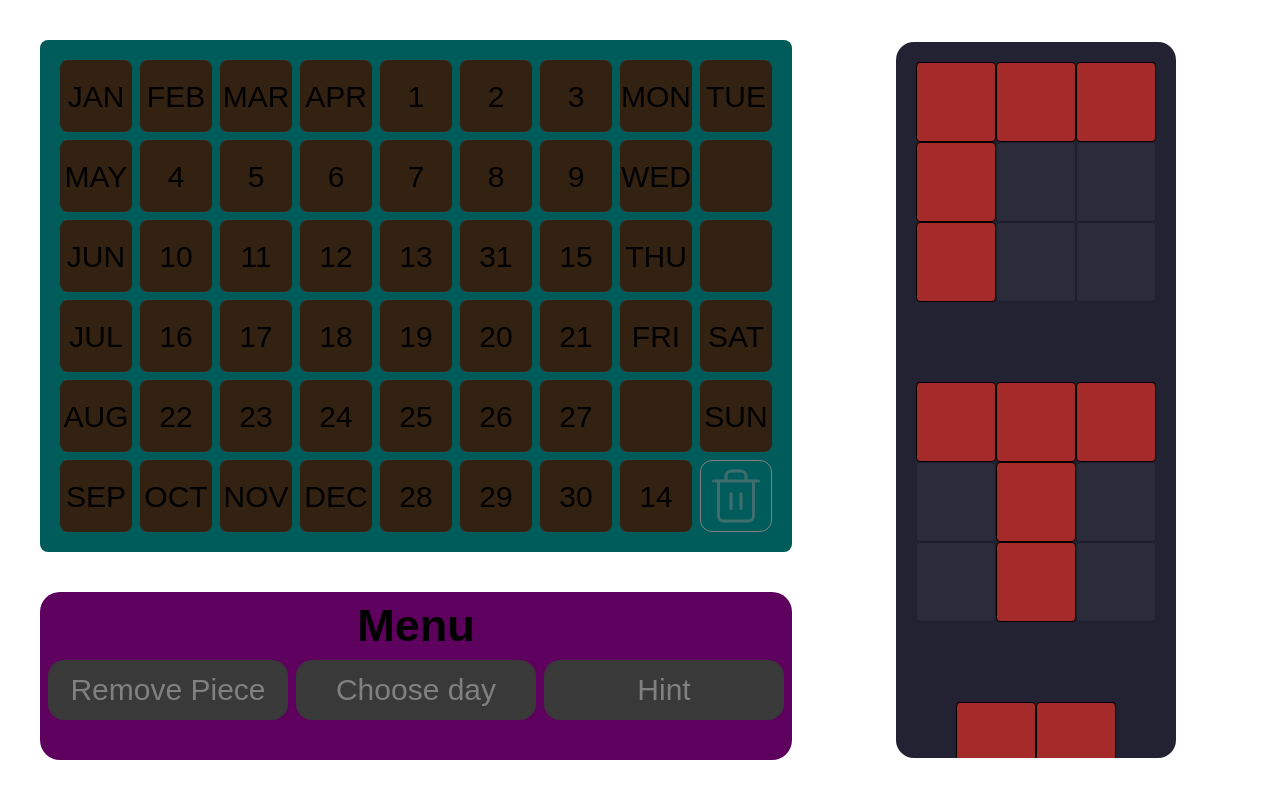
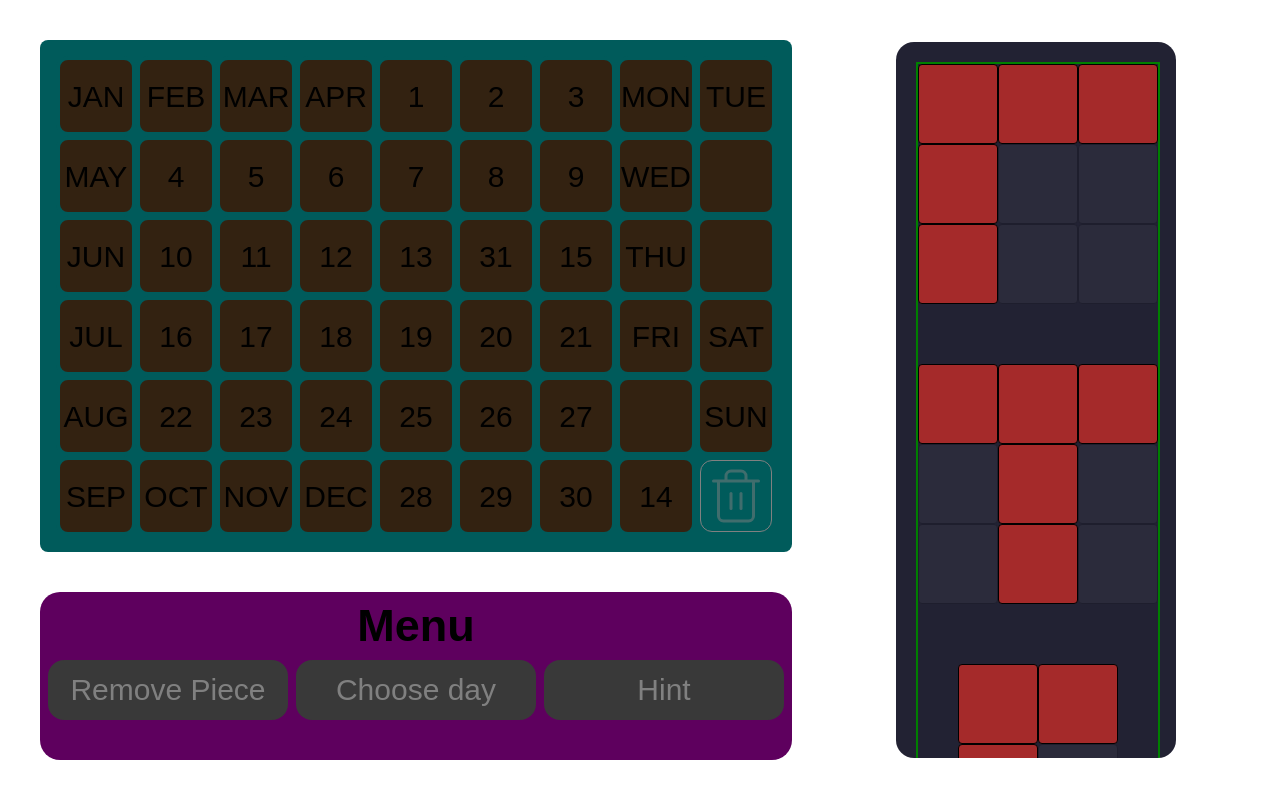
Before and after one commit to json-bell/calendar-puzzle, a React (Vite) app: page / in a window 1280 px wide. Built offline with nearby package versions, Linux system fonts and the light colour scheme.

Commit message:
sets pieceList

```diff
--- a/src/components/UI/PieceList/PieceList.module.css
+++ b/src/components/UI/PieceList/PieceList.module.css
@@ -1,9 +1,18 @@
 .pieceListContainer {
   display: flex;
-  gap: 80px;
-  width: calc(3 * var(--panel-size));
-  height: auto;
+  gap: 60px;
   flex-wrap: wrap;
   justify-content: safe center;
   align-items: safe center;
+  border: green solid 2px; /* temp */
 }
+
+.horizontalScroll {
+  height: calc(3 * var(--panel-size));
+  width: max-content;
+  flex-direction: column;
+}
+.verticalScroll {
+  width: calc(3 * var(--panel-size));
+  height: max-content;
+}
--- a/src/components/UI/PieceList/PieceList.tsx
+++ b/src/components/UI/PieceList/PieceList.tsx
@@ -1,6 +1,9 @@
 import useGameState from "../../../context/Game/state";
+import cx from "../../../utils/concatClassNames/concatClassNames";
+import { useViewport } from "../../../utils/useWindowSize/windowSizeContext";
 import PuzzlePiece from "../../Game/PuzzlePiece/PuzzlePiece";
 import styles from "./PieceList.module.css";
+import { pieceListLayoutLookup } from "./utils";
 
 const PieceList: React.FC = () => {
   const { gamePieces } = useGameState();
@@ -14,8 +17,16 @@ const PieceList: React.FC = () => {
     }
   );
 
+  const viewport = useViewport();
+  const trackDirection = pieceListLayoutLookup[viewport];
+
   return (
-    <div className={styles.pieceListContainer}>
+    <div
+      className={cx(
+        styles.pieceListContainer,
+        styles[`${trackDirection}Scroll`]
+      )}
+    >
       {processedGamePieces.map(({ piece, position }) => (
         <PuzzlePiece piece={piece} key={piece.pieceId} isPlaced={!!position} />
       ))}
--- /dev/null
+++ b/src/components/UI/PieceList/utils.ts
@@ -0,0 +1,11 @@
+import { WindowSize } from "../../../utils/useWindowSize/types";
+
+export const pieceListLayoutLookup: Record<
+  WindowSize,
+  "horizontal" | "vertical"
+> = {
+  large: "vertical",
+  medium: "horizontal",
+  small: "vertical",
+  compact: "horizontal",
+};
```
